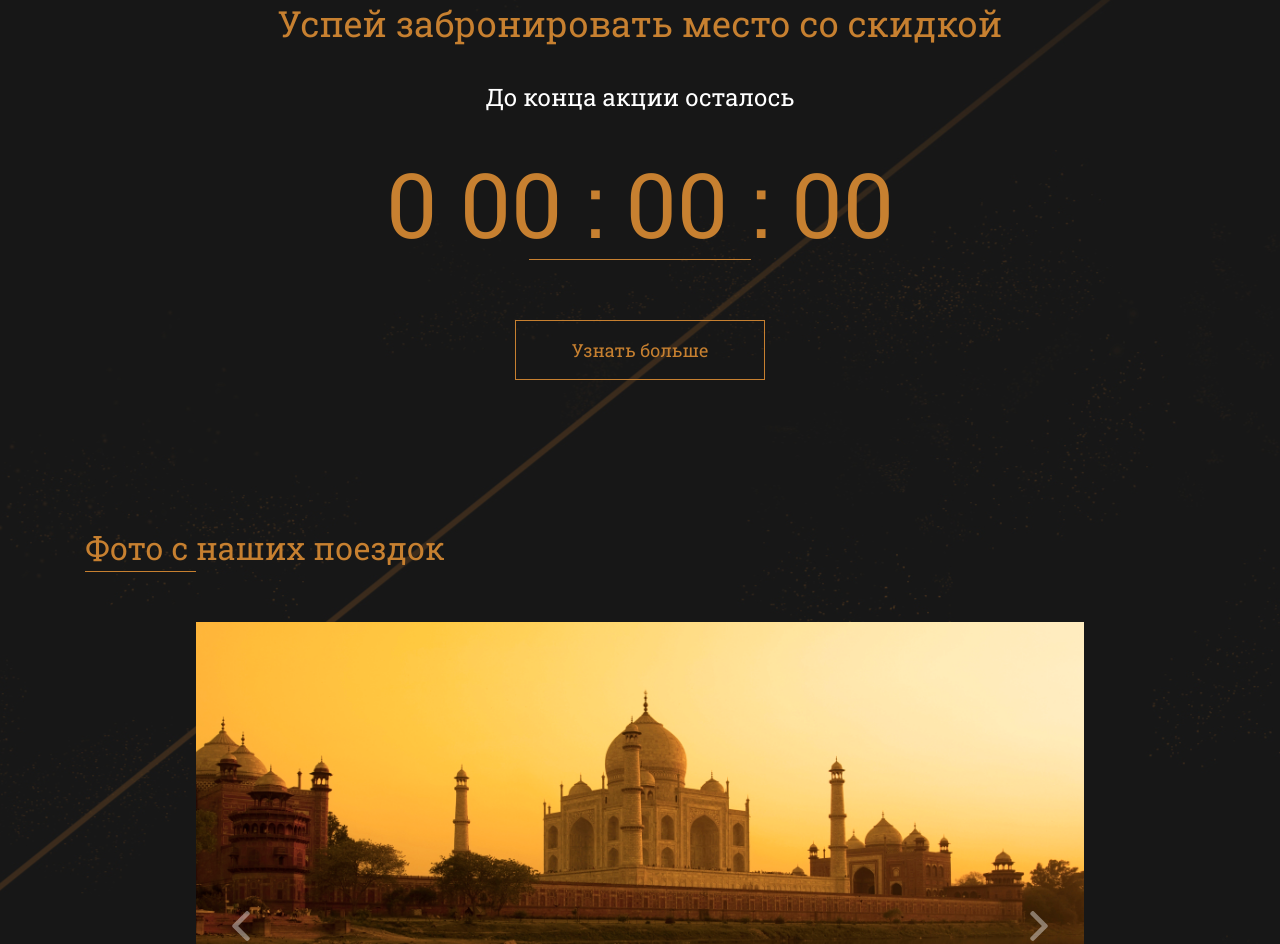
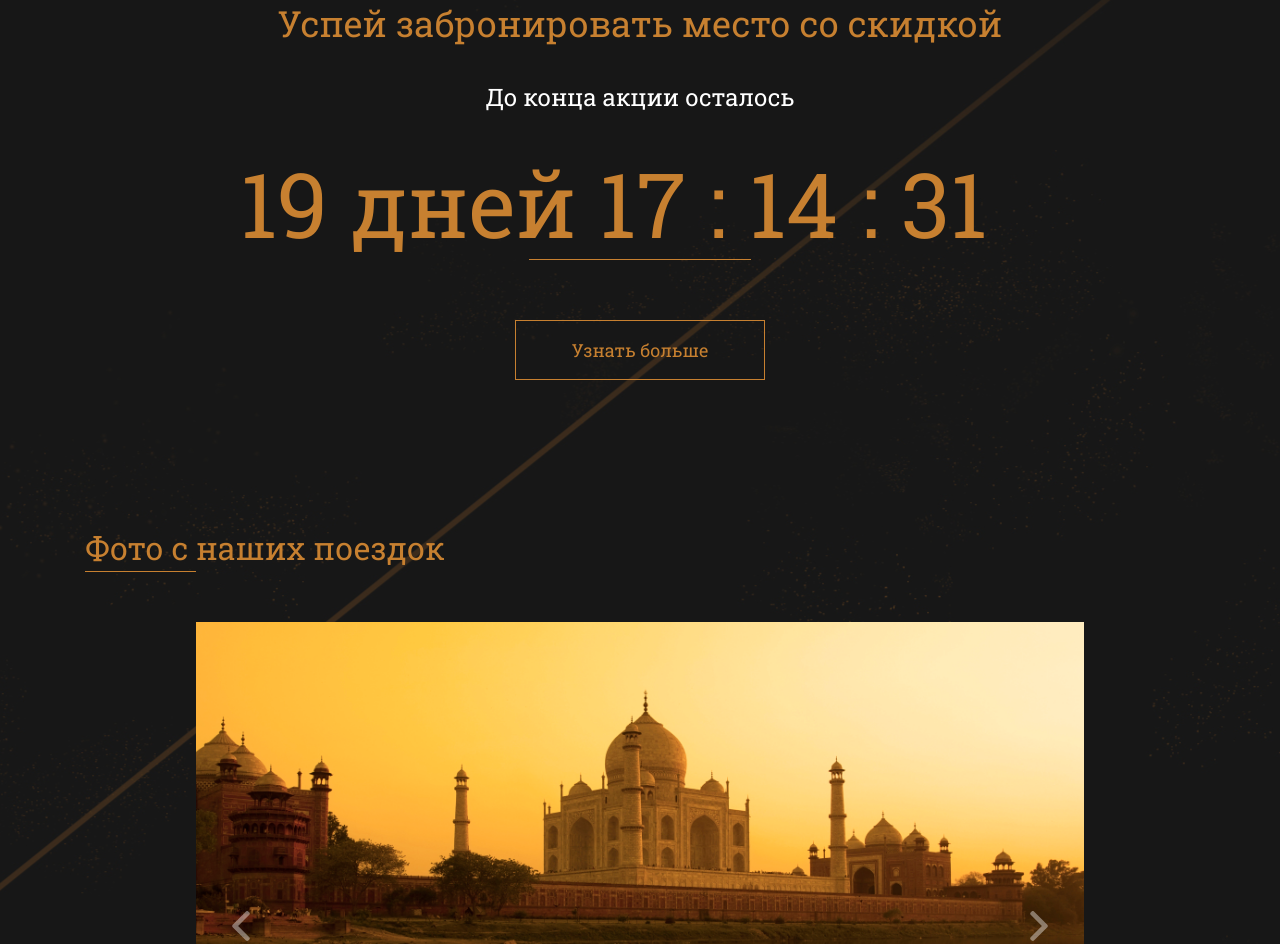
Before and after one commit to thePostGoose/yoga, a website built with webpack: page src/index.html in a window 1280 px wide. Shown: the part 1377-2321 px from the top of the page. Built offline with nearby package versions, Linux system fonts and the light colour scheme.

Commit message:
change timer

```diff
--- a/src/js/timer.js
+++ b/src/js/timer.js
@@ -1,5 +1,5 @@
 export default function timerCommonPage() {
-    let endOfEvent = new Date('2020-05-14').setHours(0),
+    let endOfEvent = new Date('2020-06-03').setHours(0),
         hoursValue = document.querySelector('.hours'),
         minutesValue = document.querySelector('.minutes'),
         secondsValue = document.querySelector('.seconds'),
```
Also changed, not shown: dist/index.html, 4 other files.
